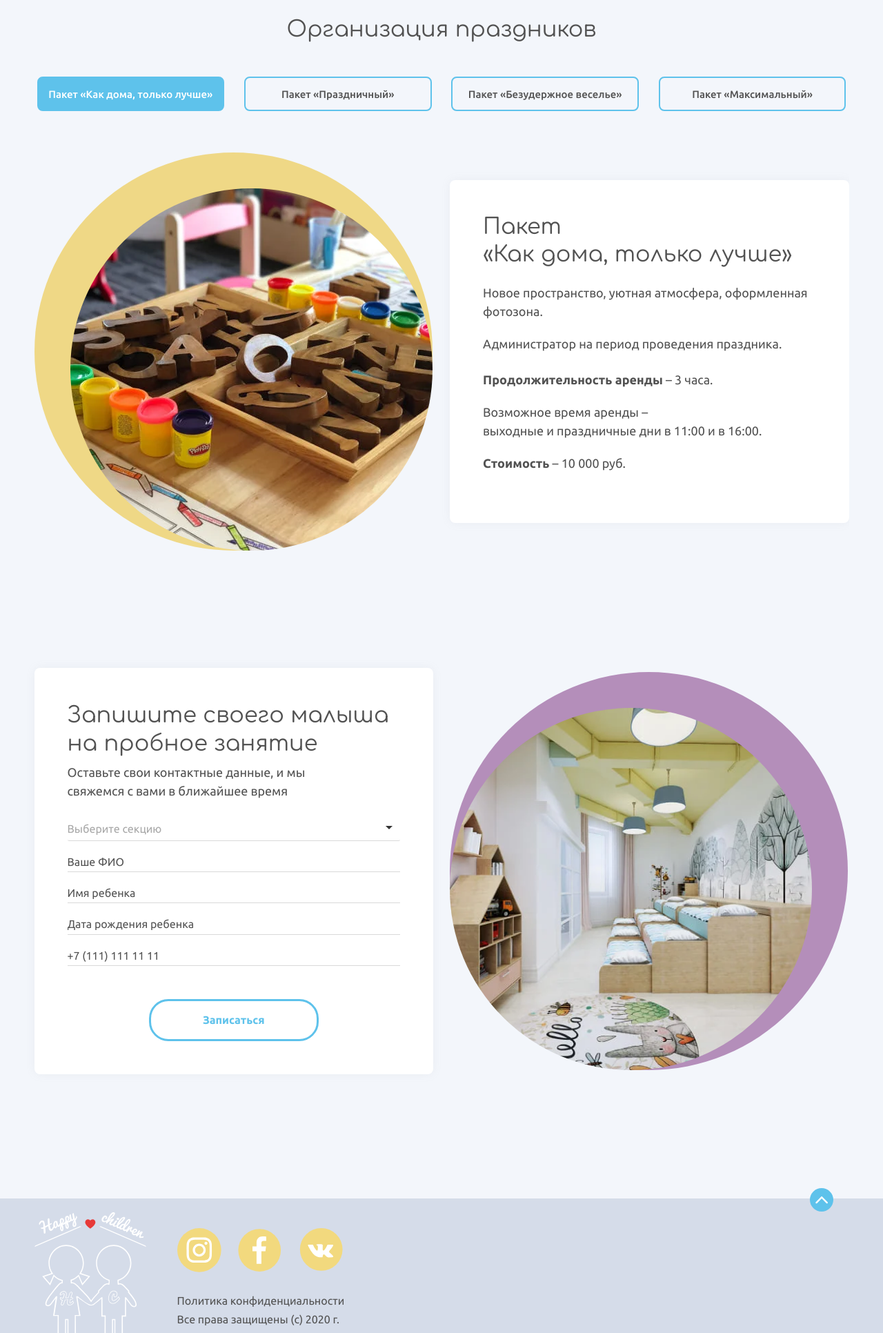
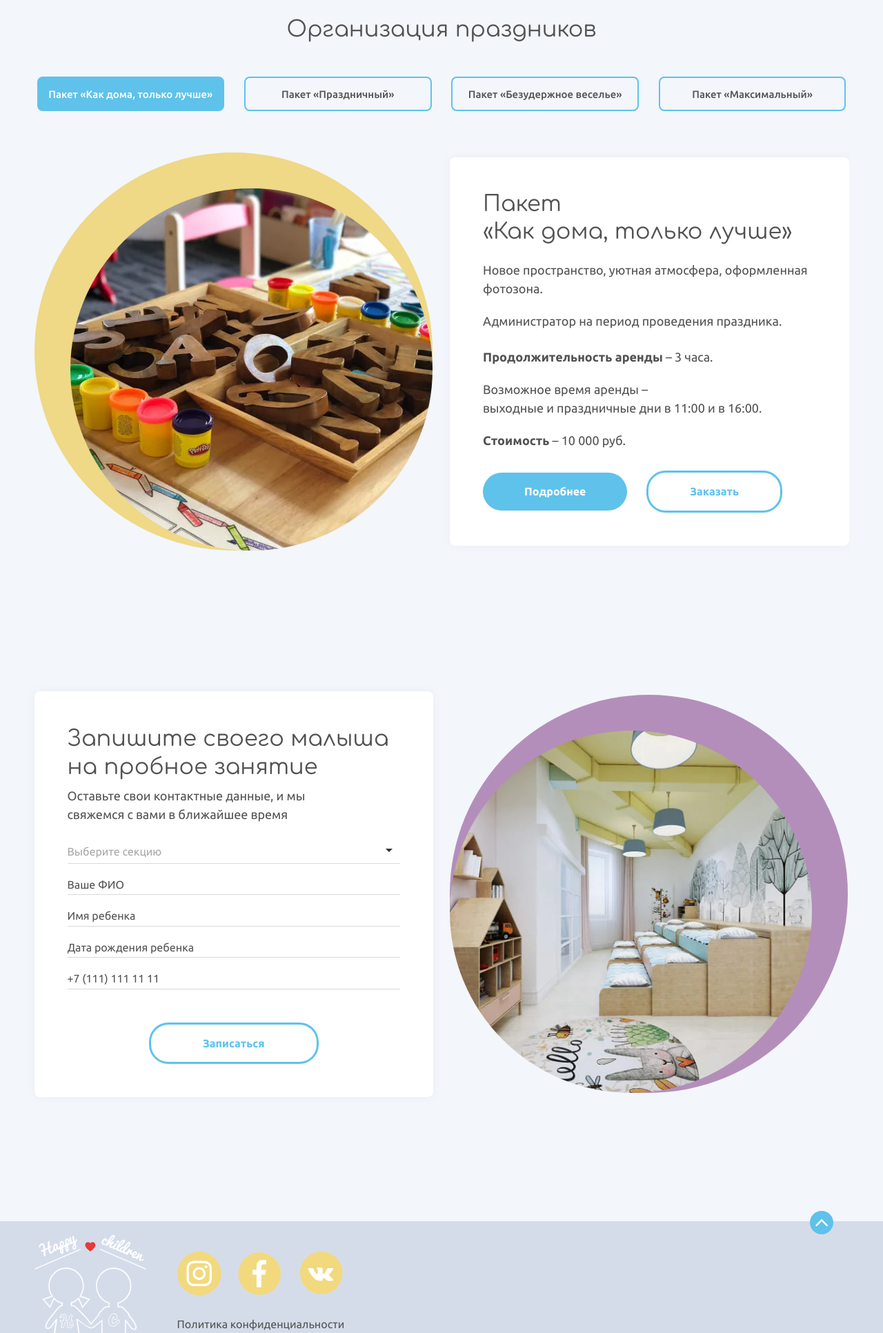
Before and after one commit to acr0matic/happy-children, a PHP site: page /studios.php in a window 1280 px wide. Shown: the part 3960-5892 px from the top of the page at 69% size. Run offline with PHP 8.4, Linux system fonts and the light colour scheme; style sheets or scripts are compiled from the project's sources.

Commit message:
feat: доработка шаблона

```diff
--- a/src/scripts/sliders.js
+++ b/src/scripts/sliders.js
@@ -6,7 +6,6 @@ const programSlider = new Swiper('.program-slider', {
   speed: 400,
   simulateTouch: false,
   spaceBetween: 30,
-  autoHeight: true,
 
   on: {
     init() {
@@ -32,7 +31,6 @@ const holidaySlider = new Swiper('.holiday-slider', {
   speed: 400,
   simulateTouch: false,
   spaceBetween: 30,
-  autoHeight: true,
 
   on: {
     init() {
--- a/src/scss/components/list/_list.scss
+++ b/src/scss/components/list/_list.scss
@@ -48,8 +48,7 @@
 
     @include breakpoint($breakpoint-tablet) {
       font-size: $font-size-6;
-
-      line-height: 18px;
+      line-height: 150%;
     }
 
     &--head {
--- /dev/null
+++ b/src/scss/components/modal/_info.scss
@@ -0,0 +1,37 @@
+.modal-info {
+  .modal__container {
+    max-width: 630px;
+
+    padding: 40px 45px;
+
+    @include breakpoint($breakpoint-tablet) {
+      padding: 15px 20px;
+    }
+  }
+
+  .modal__title {
+    margin-top: 40px;
+
+    @include breakpoint($breakpoint-tablet) {
+      margin-top: 50px;
+    }
+  }
+
+  .modal__content {
+    max-height: 455px;
+    overflow-y: auto;
+
+    margin-top: 25px;
+    padding-right: 25px;
+
+    font-size: 18px;
+    line-height: 160%;
+
+    @include breakpoint($breakpoint-tablet) {
+      max-height: 355px;
+      padding-right: 10px;
+
+      font-size: $font-size-6;
+    }
+  }
+}
--- a/src/scss/components/modal/_main.scss
+++ b/src/scss/components/modal/_main.scss
@@ -7,3 +7,4 @@ $modal__bg: #ffffff;
 
 @import "modal";
 @import "excursion";
+@import "info";
--- a/src/scss/layout/_layout.scss
+++ b/src/scss/layout/_layout.scss
@@ -24,6 +24,7 @@
 
 @import "pages/studios/studios";
 @import "pages/studios/service";
+@import "pages/studios/holiday";
 
 @import "pages/thank/thank";
 
--- a/src/scss/layout/pages/_text-block.scss
+++ b/src/scss/layout/pages/_text-block.scss
@@ -46,9 +46,6 @@
     }
   }
 
-  &__action {
-  }
-
   &__picture {
     position: relative;
     display: block;
@@ -67,6 +64,10 @@
     @include breakpoint($breakpoint-tablet) {
       width: 295px;
       height: 295px;
+    }
+
+    &--blue {
+      background-color: $palette-blue;
     }
   }
 
@@ -91,11 +92,24 @@
     }
   }
 
+  &__action {
+    @include breakpoint($breakpoint-mobile--large) {
+      display: flex;
+      flex-direction: column;
+      align-items: center;
+
+      margin-top: 35px;
+    }
+  }
+
   &__button {
     margin-top: 10px;
 
     @include breakpoint($breakpoint-mobile--large) {
       display: block;
+      width: 100%;
+      max-width: 320px;
+
       margin: 0 auto;
     }
   }
--- a/src/scss/layout/pages/main/_advantages.scss
+++ b/src/scss/layout/pages/main/_advantages.scss
@@ -1,4 +1,5 @@
 #advantages {
+  overflow: visible;
   margin-bottom: 150px;
 
   .section__title {
--- a/src/scss/layout/pages/main/_gallery.scss
+++ b/src/scss/layout/pages/main/_gallery.scss
@@ -56,6 +56,10 @@
   }
 
   .button {
+    @include breakpoint($breakpoint-tablet) {
+      margin-top: 70px;
+    }
+
     @media (hover: hover) {
       &:hover {
         background-color: #ffffff;
--- a/src/scss/layout/pages/main/_program.scss
+++ b/src/scss/layout/pages/main/_program.scss
@@ -1,4 +1,6 @@
 #program {
+  overflow: visible;
+
   .button {
     padding: 18px 50px;
 
--- /dev/null
+++ b/src/scss/layout/pages/studios/_holiday.scss
@@ -0,0 +1,9 @@
+#holiday {
+  overflow: visible;
+}
+
+.holiday__item {
+  .button {
+    padding: 18px 60px;
+  }
+}
--- a/src/studios.php
+++ b/src/studios.php
@@ -305,6 +305,38 @@
                       <p class="text-block__text section__text">
                         <strong>Стоимость</strong> – 10 000 руб.
                       </p>
+
+                      <div class="text-block__action">
+                        <button class="text-block__button button button-primary me-sm-4 me-auto mb-3 mb-sm-0" data-micromodal-trigger="modal-info" data-title="Пакет Праздничный" data-description="
+                        Новое пространство, уютная атмосфера, оформленная фотозона. <br><br>
+
+Администратор на период проведения праздника. <br><br>
+
+<b>Продолжительность аренды</b> – 3 часа. <br><br>
+
+Возможное время аренды –
+выходные и праздничные дни в 11:00 и в 16:00.
+
+<b>Продолжительность аренды</b> – 3 часа. <br><br>
+
+Возможное время аренды –
+выходные и праздничные дни в 11:00 и в 16:00.
+
+
+<b>Продолжительность аренды</b> – 3 часа. <br><br>
+
+Возможное время аренды –
+выходные и праздничные дни в 11:00 и в 16:00.
+
+<b>Продолжительность аренды</b> – 3 часа. <br><br>
+
+Возможное время аренды –
+выходные и праздничные дни в 11:00 и в 16:00.
+
+Стоимость – 10 000 руб.">Подробнее</button>
+                        <button class="text-block__button button button-outline" data-micromodal-trigger="modal-callback" data-modal-target="order" data-modal-additional="tariff-1" data-modal-title="Пакет<br>«Как дома, только лучше»">Заказать</button>
+                      </div>
+                      <!-- /.text-block__action -->
                     </div>
                     <!-- /.about__content -->
                   </div>
@@ -361,9 +393,10 @@
                       </p>
 
                       <div class="text-block__action">
-                        <button class="text-block__button button button-outline" data-micromodal-trigger="modal-callback">Записаться на пробное занятие</button>
+                        <button class="text-block__button button button-primary me-4" data-micromodal-trigger="modal-info">Подробнее</button>
+                        <button class="text-block__button button button-outline" data-micromodal-trigger="modal-callback" data-modal-target="order" data-modal-additional="tariff-2" data-modal-title="Пакет<br>«Как дома, только лучше»">Заказать</button>
                       </div>
-                      <!-- /.about__action -->
+                      <!-- /.text-block__action -->
                     </div>
                     <!-- /.about__content -->
                   </div>
@@ -374,7 +407,6 @@
               <!-- /.text-block__item -->
             </div>
             <!-- /.swiper-slide -->
-
 
             <div class="swiper-slide" data-title="Пакет «Безудержное веселье»">
               <div class="holiday__item text-block__item">
@@ -416,9 +448,10 @@
                       </p>
 
                       <div class="text-block__action">
-                        <button class="text-block__button button button-outline" data-micromodal-trigger="modal-callback">Записаться на пробное занятие</button>
+                        <button class="text-block__button button button-primary me-4" data-micromodal-trigger="modal-info">Подробнее</button>
+                        <button class="text-block__button button button-outline" data-micromodal-trigger="modal-callback" data-modal-target="order" data-modal-additional="tariff-3" data-modal-title="Пакет<br>«Как дома, только лучше»">Заказать</button>
                       </div>
-                      <!-- /.about__action -->
+                      <!-- /.text-block__action -->
                     </div>
                     <!-- /.about__content -->
                   </div>
@@ -470,9 +503,10 @@
                       </p>
 
                       <div class="text-block__action">
-                        <button class="text-block__button button button-outline" data-micromodal-trigger="modal-callback">Записаться на пробное занятие</button>
+                        <button class="text-block__button button button-primary me-4" data-micromodal-trigger="modal-info">Подробнее</button>
+                        <button class="text-block__button button button-outline" data-micromodal-trigger="modal-callback" data-modal-target="order" data-modal-additional="tariff-4" data-modal-title="Пакет<br>«Как дома, только лучше»">Заказать</button>
                       </div>
-                      <!-- /.about__action -->
+                      <!-- /.text-block__action -->
                     </div>
                     <!-- /.about__content -->
                   </div>
@@ -574,7 +608,33 @@
     </div>
     <!-- /.container -->
   </section>
-  <!-- /#callback.section -->
 </main>
 
+<div class="modal modal-info micromodal-slide" id="modal-info">
+  <div class="modal__overlay" data-micromodal-close>
+    <div class="modal__container">
+      <div class="modal__header">
+        <h2 class="modal__title mb-3">
+
+        </h2>
+
+        <button class="modal__close" data-micromodal-close>
+          <svg width="100%" height="100%" viewBox="0 0 35 35" fill="none" xmlns="http://www.w3.org/2000/svg">
+            <path d="M17.5 0C7.83594 0 0 7.83594 0 17.5C0 27.1641 7.83594 35 17.5 35C27.1641 35 35 27.1641 35 17.5C35 7.83594 27.1641 0 17.5 0ZM17.5 32.0312C9.47656 32.0312 2.96875 25.5234 2.96875 17.5C2.96875 9.47656 9.47656 2.96875 17.5 2.96875C25.5234 2.96875 32.0312 9.47656 32.0312 17.5C32.0312 25.5234 25.5234 32.0312 17.5 32.0312Z" fill="#5EC2EB" />
+            <path d="M24.2891 11.25C24.2891 11.0781 24.1484 10.9375 23.9766 10.9375L21.3984 10.9492L17.5156 15.5781L13.6367 10.9531L11.0547 10.9414C10.8828 10.9414 10.7422 11.0781 10.7422 11.2539C10.7422 11.3281 10.7695 11.3984 10.8164 11.457L15.8984 17.5117L10.8164 23.5625C10.7692 23.6198 10.743 23.6914 10.7422 23.7656C10.7422 23.9375 10.8828 24.0781 11.0547 24.0781L13.6367 24.0664L17.5156 19.4375L21.3945 24.0625L23.9727 24.0742C24.1445 24.0742 24.2852 23.9375 24.2852 23.7617C24.2852 23.6875 24.2578 23.6172 24.2109 23.5586L19.1367 17.5078L24.2188 11.4531C24.2656 11.3984 24.2891 11.3242 24.2891 11.25Z" fill="#5EC2EB" />
+          </svg>
+        </button>
+      </div>
+
+      <div class="modal__content">
+
+      </div>
+      <!-- /.modal__content -->
+    </div>
+    <!-- /.modal__container -->
+  </div>
+  <!-- /.modal__overlay -->
+</div>
+<!-- /.modal -->
+
 <?php include_once('partials/footer.php') ?>
```
Also changed, not shown: src/scripts/modal.js (+25 -8 lines).
